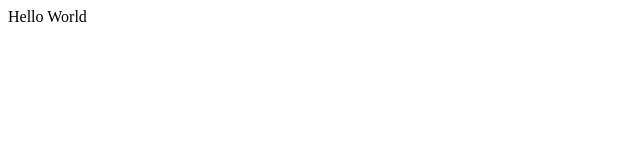
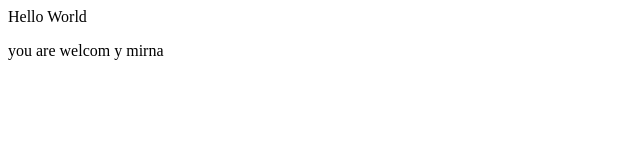
Before and after one commit to MirnaMwasef/SourceControlDemo, a plain HTML site: page index.html in a window 1280 px wide. Shown: the whole page, without its empty margins (0-640 px from the left). Drawn offline with Linux system fonts and the light colour scheme.

Commit message:
Update index.html

```diff
--- a/index.html
+++ b/index.html
@@ -1,5 +1,6 @@
 <html>
     <body>
         <p>Hello World</p>
+        <p>you are welcom y mirna</p>
     </body>
 </html>
```
